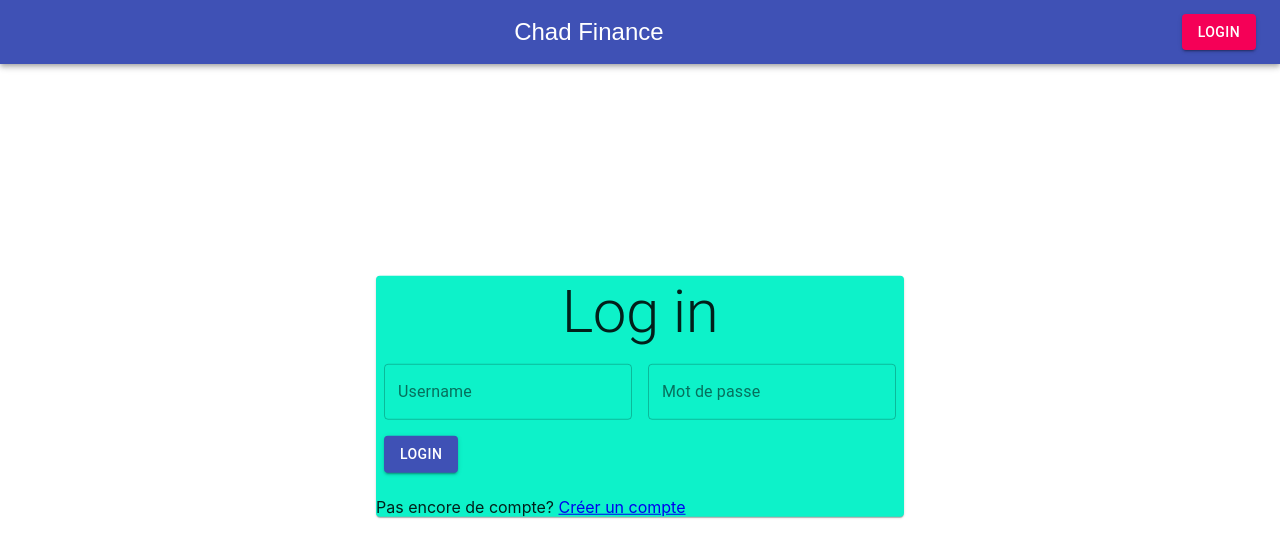
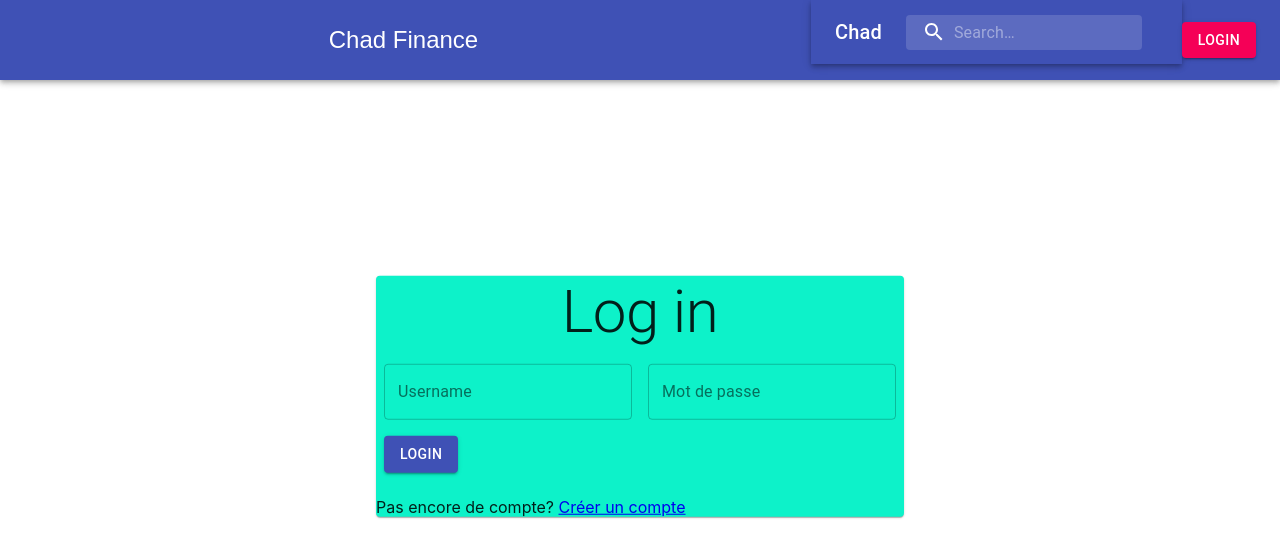
Before and after one commit to StfnC/chad-finance, a React (Create React App) app in the folder frontend/: page /login in a window 1280 px wide. Shown: the top 558 px of the page. Built offline with nearby package versions, Linux system fonts and the light colour scheme.

Commit message:
work in progress search bar

```diff
--- a/frontend/src/components/Home.js
+++ b/frontend/src/components/Home.js
@@ -2,6 +2,7 @@ import { useState, useEffect } from "react";
 import { connect } from "react-redux";
 import { Redirect } from "react-router";
 import Chart from "./Chart";
+
 
 const Home = ({ isAuthenticated }) => {
     const [name, setName] = useState("");
--- a/frontend/src/components/Navbar.js
+++ b/frontend/src/components/Navbar.js
@@ -6,6 +6,7 @@ import IconButton from "@material-ui/core/IconButton";
 import { logout } from "../actions/auth";
 import { connect } from "react-redux";
 import { Link } from "react-router-dom";
+import SearchBar from "./SearchBar";
 
 const useStyles = makeStyles((theme) => ({
     root: {
@@ -60,6 +61,7 @@ const Navbar = ({ logout, isAuthenticated }) => {
                     >
                         Chad Finance
                     </IconButton>
+                    <SearchBar></SearchBar>
                     {/* Remplace des if else (opérateur ternaire) */}
                     {isAuthenticated ? userLinks() : anonymLinks()}
                 </Toolbar>
--- /dev/null
+++ b/frontend/src/components/SearchBar.js
@@ -0,0 +1,106 @@
+import React, { useState } from 'react';
+import AppBar from '@material-ui/core/AppBar';
+import SearchIcon from '@material-ui/icons/Search';
+import Typography from '@material-ui/core/Typography';
+import InputBase from '@material-ui/core/InputBase';
+import { makeStyles, Toolbar, fade } from '@material-ui/core';
+
+const usesStyles = makeStyles((theme) => ({
+    search: {
+        position: 'relative',
+        borderRadius: theme.shape.borderRadius,
+        backgroundColor: fade(theme.palette.common.white, 0.15),
+        '&:hover': {
+          backgroundColor: fade(theme.palette.common.white, 0.25),
+        },
+        marginRight: theme.spacing(2),
+        marginLeft: 0,
+        width: '100%',
+        [theme.breakpoints.up('sm')]: {
+          marginLeft: theme.spacing(3),
+          width: 'auto',
+        },
+      },
+      searchIcon: {
+        padding: theme.spacing(0, 2),
+        height: '100%',
+        position: 'absolute',
+        pointerEvents: 'none',
+        display: 'flex',
+        alignItems: 'center',
+        justifyContent: 'center',
+      },
+      inputRoot: {
+        color: 'inherit',
+      },
+      inputInput: {
+        padding: theme.spacing(1, 1, 1, 0),
+        // vertical padding + font size from searchIcon
+        paddingLeft: `calc(1em + ${theme.spacing(4)}px)`,
+        transition: theme.transitions.create('width'),
+        width: '100%',
+        [theme.breakpoints.up('md')]: {
+          width: '20ch',
+        },
+      },
+
+}));
+
+function getInpute() {
+    let input = "hey";
+    if(document.getElementById("searchBar") != ""){
+       document.getElementById("searchBar").addEventListener("keypress", function(e){
+          if(e.key ==="Enter"){
+             this.setInput({input : document.getElementById("searchBar").value });
+             console.log(input);
+          }
+      });
+    }
+    return input;
+}
+
+const SearchBar = ({}) => {
+    const classes = usesStyles();
+    const [input, setInput] = useState("");
+    function getInput(){
+    if(document.getElementById("searchBar") != null){
+        document.getElementById("searchBar").addEventListener("keypress", function(e){
+           if(e.key ==="Enter"){
+              setInput({input : document.getElementById("searchBar").value });
+              console.log(input);
+           }
+       });
+     }
+    }
+
+return (
+    <div>
+        <AppBar position = "static">
+            <Toolbar>
+                <Typography variant = "h6" noWrap>
+                    Chad
+                </Typography>
+                <div className = {classes.search}>
+                    <div className = {classes.searchIcon}>
+                    <SearchIcon />
+                    </div>
+                <InputBase
+                 placeholder="Search…"
+                 classes={{
+                    root: classes.inputRoot,
+                    input: classes.inputInput,
+                  }}
+                  id = "searchBar"
+                  onInput= {() => setInput(getInput())}
+              inputProps={{ 'aria-label': 'Rechercher' }}
+                 />
+                 </div>
+
+            </Toolbar>
+        </AppBar>
+        <p color = "black"> {input} </p>
+    </div>
+);
+}
+
+export default SearchBar;
```
Also changed, not shown: 1 other file (tests, documents, lock files or other folders).
